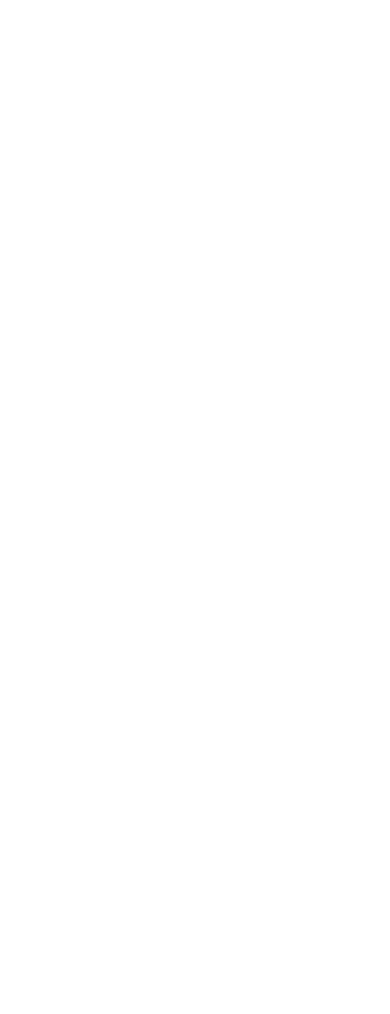
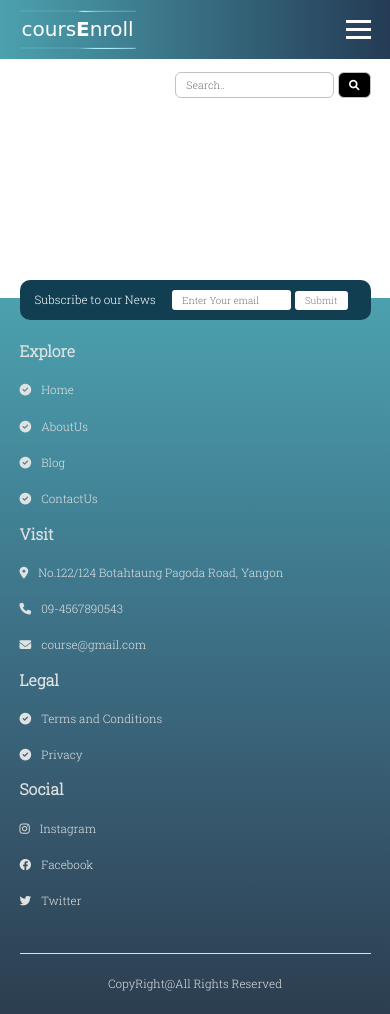
Before and after one commit to YoonThiriNaing/CourseEnrollment, a plain HTML site: page index.html in a window 390 px wide. Before the commit the page ends 844 px from the top, so only its background shows below. Drawn offline with Linux system fonts and the light colour scheme; a web font is replaced by a local one.

Commit message:
nav and footer completed(Responsive included)

```diff
--- a/css/common.css
+++ b/css/common.css
@@ -0,0 +1,25 @@
+html {
+    font-size: 93.8%;
+}
+
+body {
+    margin: 0 auto;
+    padding: 0 0;
+    font-family: 'Roboto Slab', serif;
+    font-weight: 400;
+    line-height: 1.75;
+}
+
+.container {
+    width: 1200px;
+    margin: 0 auto;
+}
+
+h1,
+h2,
+h3,
+h4,
+h5 {
+    font-family: 'Roboto Slab', serif;
+    font-weight: 400;
+}
--- a/css/footer.css
+++ b/css/footer.css
@@ -0,0 +1,182 @@
+.footer {
+    margin-top: 200px;
+    background-image: linear-gradient(to bottom, #4ca1af, #43879a, #3c6d83, #35556a, #2c3e50);
+}
+
+.footer-nav {
+    height: 100px;
+    background-color: #123e52;
+    border-radius: 10px;
+    position: relative;
+    top: -40px;
+    display: flex;
+}
+
+.footer-list {
+    width: 25%;
+}
+
+.footer-nav span {
+    font-size: 25px;
+    color: #fff;
+    padding: 25px 40px;
+}
+
+.search-input input[type=search] {
+    padding: 20px 20px;
+    height: 0;
+    margin-top: 29px;
+    width: 700px;
+    border-radius: 6px;
+    margin-left: 50px;
+    border: none;
+    font-family: 'Roboto Slab', serif;
+}
+
+.search-input input[type=submit] {
+    padding: 10px 10px;
+    border-radius: 6px;
+    border: none;
+    color: gray;
+    background-color: #fff;
+    font-family: 'Roboto Slab', serif;
+}
+
+.search-input input[type=submit]:hover {
+    background-color: #01121b;
+    color: #fff;
+    transition: 1s;
+}
+
+.footer-menu {
+    display: flex;
+    justify-content: space-between;
+    align-items: flex-start;
+}
+
+.footer-menu h1 {
+    font-size: 20px;
+    color: #e0e2e2;
+    font-weight: bold;
+    padding: 0 70px;
+}
+
+.footer-list li {
+    margin: 10px 0;
+    padding: 0 70px;
+}
+
+.footer-list a {
+    text-decoration: none;
+    color: #e0e2e2;
+}
+
+.footer-list a i {
+    color: #e0e2e2;
+}
+
+.footer-list a i::after {
+    content: "";
+    padding-left: 10px;
+}
+
+.footer-bottom {
+    margin-top: 40px;
+}
+
+.footer-bottom h4 {
+    text-align: center;
+    padding: 20px 0;
+    border-top: 1px solid #e0e2e2;
+    color: #e0e2e2;
+}
+
+/* Tablet Responsive-------------------------------------------------------------------------------- */
+@media(min-width:768px) and (max-width:1024px) {
+    .footer-nav {
+        height: 80px;
+    }
+
+    .footer-nav span {
+        font-size: 18px;
+        width: 40%;
+    }
+
+    .search-input {
+        width: 100%;
+    }
+
+    .search-input input[type=search] {
+        width: 80%;
+        margin-left: 0;
+        margin-top: 22px;
+    }
+
+    .footer-menu h1 {
+        padding: 0 35px;
+    }
+
+    .footer-menu li {
+        padding: 0 35px;
+    }
+
+}
+
+/* Mobile Responsive----------------------------------------------------------------- */
+@media only screen and (max-width:767px) {
+    .footer-nav {
+        height: 40px;
+        top: -18px;
+    }
+
+    .footer-nav span {
+        font-size: 3vw;
+        width: 62%;
+        padding: 10px 15px;
+    }
+
+    .search-input {
+        width: 100%;
+    }
+
+    .search-input input[type=search] {
+        width: 60%;
+        padding: 10px 10px;
+        font-size: 2.5vw;
+        border-radius: 3px;
+        margin-left: 0;
+        margin-top: 10px;
+    }
+
+    .search-input input[type=submit] {
+        padding: 3px 10px;
+        font-size: 2.5vw;
+        border-radius: 3px;
+    }
+
+    .footer-menu {
+        display: block;
+        width: 100%;
+    }
+
+    .footer-list {
+        width: 100%;
+    }
+
+    .footer-menu h1 {
+        font-size: 4vw;
+        padding: 0;
+    }
+
+    .footer-list li {
+        padding: 0;
+    }
+
+    .footer-list a {
+        font-size: 3vw;
+    }
+
+    .footer-bottom h4 {
+        font-size: 3vw;
+    }
+}
--- a/css/header.css
+++ b/css/header.css
@@ -0,0 +1,330 @@
+@property --angle {
+    syntax: '<angle>';
+    initial-value: 90deg;
+    inherits: true;
+}
+
+@property --gradX {
+    syntax: '<percentage>';
+    initial-value: 50%;
+    inherits: true;
+}
+
+@property --gradY {
+    syntax: '<percentage>';
+    initial-value: 0%;
+    inherits: true;
+}
+
+:root {
+    --d: 2500ms;
+    --angle: 90deg;
+    --gradX: 100%;
+    --gradY: 50%;
+    --c1: rgba(168, 239, 255, 1);
+    --c2: rgba(168, 239, 255, 0.1);
+}
+
+.wrapper {
+    min-width: min(40rem, 100%);
+}
+
+.box {
+    border: 2px solid;
+    border-image: conic-gradient(from var(--angle), var(--c2), var(--c1) 0.1turn, var(--c1) 0.15turn, var(--c2) 0.25turn) 30;
+    animation: borderRotate var(--d) linear infinite forwards;
+}
+
+.box:nth-child(2) {
+    border-image: radial-gradient(ellipse at var(--gradX) var(--gradY), var(--c1), var(--c1) 10%, var(--c2) 40%) 30;
+    animation: borderRadial var(--d) linear infinite forwards;
+}
+
+@keyframes borderRotate {
+    100% {
+        --angle: 420deg;
+    }
+}
+
+@keyframes borderRadial {
+    20% {
+        --gradX: 100%;
+        --gradY: 50%;
+    }
+
+    40% {
+        --gradX: 100%;
+        --gradY: 100%;
+    }
+
+    60% {
+        --gradX: 50%;
+        --gradY: 100%;
+    }
+
+    80% {
+        --gradX: 0%;
+        --gradY: 50%;
+    }
+
+    100% {
+        --gradX: 50%;
+        --gradY: 0%;
+    }
+}
+
+.nav-header {
+    background: rgb(55, 59, 68);
+    background: linear-gradient(90deg, rgba(55, 59, 68, 1) 0%, rgba(76, 161, 175, 1) 0%, rgba(36, 59, 85, 1) 100%);
+}
+
+.nav-bar {
+    width: 100%;
+    display: flex;
+    justify-content: space-between;
+    align-items: center;
+    padding: 20px 0;
+
+}
+
+.nav-logo a {
+    font-family: 'Macondo', cursive;
+    font-size: 30px;
+    text-decoration: none;
+    color: #fff;
+}
+
+.nav-logo strong {
+    font-size: 40px;
+}
+
+.nav-list {
+    display: flex;
+    justify-content: space-between;
+}
+
+.nav-list a {
+    text-decoration: none;
+    color: #fff;
+    margin: 0 20px;
+}
+
+.nav-list input[type=text] {
+    padding: 10px;
+    border: none;
+    float: left;
+    background: #f1f1f1;
+    border-radius: 6px;
+    background-color: #fff;
+    font-family: 'Roboto Slab', serif;
+}
+
+.nav-list button {
+    float: left;
+    padding: 11px;
+    background: #0c0c0c;
+    color: white;
+    border: 1px solid grey;
+    border-left: none;
+    cursor: pointer;
+    margin-left: 3px;
+    border-radius: 6px;
+}
+
+.nav-list button:hover {
+    background: #034478;
+    transition: 1s;
+    color: #fff;
+}
+
+.nav-list::after {
+    content: "";
+    clear: both;
+    display: table;
+}
+
+.nav-list .nav-item i::after {
+    content: "";
+    padding-left: 12px;
+}
+
+.nav-search-input {
+    display: none;
+}
+
+.nav-item:hover {
+    background-color: #034478;
+}
+
+.hamburger {
+    display: none;
+    cursor: pointer;
+}
+
+.bar {
+    width: 25px;
+    height: 3px;
+    margin: 5px auto;
+    -webkit-transition: all 0.3s ease-in-out;
+    transition: all 0.3 ease in out;
+    background-color: #ffffff;
+    display: block;
+}
+
+/* Tablet-Responsive--------------------------------------------------------------------------------- */
+@media(min-width:768px)and (max-width:1024px) {
+    .nav-header {
+        width: 100%;
+    }
+
+    .container {
+        width: 90%;
+    }
+
+    .nav-item-search {
+        display: none;
+    }
+
+    .nav-search-input {
+        display: block;
+        display: flex;
+        justify-content: flex-end;
+        margin: 15px 0;
+
+    }
+
+    .nav-search-input li {
+        list-style-type: none;
+    }
+
+    .nav-search-input li input[type=text],
+    .nav-search-input li button {
+        padding: 10px 10px;
+        border-radius: 10px;
+        background-color: #fff;
+        border: 1px solid #c6c0c0;
+        color: #000;
+        font-family: 'Roboto Slab', serif;
+
+    }
+
+    .nav-search-input li button {
+        background-color: #000;
+        color: #fff;
+    }
+
+    .nav-search-input li button:hover {
+        background-color: #034478;
+        color: #fff;
+        transition: 1s;
+    }
+}
+
+@media only screen and (max-width:767px) {
+    .container {
+        width: 90%;
+    }
+
+    .nav-bar {
+        padding: 10px 0;
+    }
+
+    .nav-logo a {
+        font-size: 20px;
+    }
+
+    .nav-logo strong {
+        font-size: 20px;
+    }
+
+    .nav {
+        position: fixed;
+        top: 0;
+        left: 0;
+        right: 0;
+        z-index: 9000;
+    }
+
+    .hamburger {
+        display: block;
+    }
+
+    .hamburger.active .bar:nth-child(2) {
+        opacity: 0;
+    }
+
+    .hamburger.active .bar:nth-child(1) {
+        transform: translateY(8px)rotate(45deg);
+    }
+
+    .hamburger.active .bar:nth-child(3) {
+        transform: translateY(-8px)rotate(-45deg);
+    }
+
+    .nav-bar .nav-list {
+        position: fixed;
+        top: -100%;
+        gap: 0;
+        flex-direction: column;
+        background-color: #123e52;
+        width: 100%;
+        transition: 0.3s;
+        opacity: 0.8;
+        margin-top: 60px;
+        left: 0;
+    }
+
+    .nav-list a {
+        font-size: 3vw;
+    }
+
+    .nav-item-search {
+        display: none;
+    }
+
+    .nav-item {
+        padding: 10px 0;
+        border-bottom: 1px solid #ffffff;
+
+    }
+
+    .nav-bar .nav-list.active {
+        left: 0;
+        top: 0;
+    }
+
+    .nav-search-input {
+        display: block;
+        display: flex;
+        justify-content: flex-end;
+        margin-top: 20%;
+    }
+
+    .nav-search-input li {
+        list-style-type: none;
+    }
+
+    .nav-search-input li input[type=text],
+    .nav-search-input li button {
+        padding: 5px 10px;
+        border-radius: 6px;
+        background-color: #fff;
+        border: 1px solid #c6c0c0;
+        color: #000;
+        font-family: 'Roboto Slab', serif;
+        font-size: 2.7vw;
+    }
+
+    .nav-search-input li button {
+        background-color: #000;
+        color: #fff;
+    }
+
+    .nav-search-input li button:hover {
+        background-color: #034478;
+        color: #fff;
+        transition: 1s;
+    }
+
+
+}
--- a/css/style.css
+++ b/css/style.css
@@ -5,3 +5,5 @@
 @import url(footer.css);
 @import url(content.css);
 @import url(../fontawesome/css/all.min.css);
+@import url('https://fonts.googleapis.com/css2?family=Macondo&display=swap');
+@import url('https://fonts.googleapis.com/css2?family=Roboto+Slab:wght@300&display=swap');
--- a/index.html
+++ b/index.html
@@ -0,0 +1,109 @@
+<!DOCTYPE html>
+<html lang="en">
+
+<head>
+    <meta charset="UTF-8">
+    <meta http-equiv="X-UA-Compatible" content="IE=edge">
+    <meta name="viewport" content="width=device-width, initial-scale=1.0">
+    <title>Course Enrollment</title>
+    <link rel="stylesheet" href="css/reset.css">
+    <link rel="stylesheet" href="css/style.css">
+</head>
+
+<body>
+    <section class="nav">
+        <div class="nav-header">
+            <div class="container">
+                <div class="nav-bar">
+                    <div class="nav-logo">
+                        <div class="box">
+                            <a href="">cours<strong>E</strong>nroll</a>
+                        </div>
+                    </div>
+                    <div class="nav-menu">
+                        <ul class="nav-list">
+                            <li class="nav-item-search">
+                                <input type="text" placeholder="Search.." name="search2">
+                                <button type="submit"><i class="fa fa-search"></i></button>
+                            </li>
+                            <li class="nav-item">
+                                <a href="#" class="nav-a"><i class="fa-solid fa-globe"></i>MY</a>
+                            </li>
+                            <li class="nav-item">
+                                <a href="#" class="nav-a">Blog</a>
+                            </li>
+                            <li class="nav-item">
+                                <a href="#" class="nav-a">Contact-Us</a>
+                            </li>
+                            <li class="nav-item">
+                                <a href="#" class="nav-a"><i class="fa-solid fa-user"></i>My Account</a>
+                            </li>
+                        </ul>
+                        <div class="hamburger">
+                            <span class="bar"></span>
+                            <span class="bar"></span>
+                            <span class="bar"></span>
+
+                        </div>
+                    </div>
+                </div>
+            </div>
+        </div>
+    </section>
+    <section class="breadcrumbs clearfix">
+        <div class="container">
+            <div class="nav-search-input">
+                <li class="nav-item-searchs">
+                    <input type="text" placeholder="Search.." name="search2">
+                    <button type="submit"><i class="fa fa-search"></i></button>
+                </li>
+            </div>
+        </div>
+    </section>
+    <section class="footer">
+        <div class="container">
+            <div class="footer-nav">
+                <span>Subscribe to our News</span>
+                <div class="search-input">
+                    <input type="search" placeholder="Enter Your email">
+                    <input type="submit" placeholder="Submit">
+                </div>
+            </div>
+            <div class="footer-menu">
+                <ul class="footer-list">
+                    <h1>Explore</h1>
+                    <li><a href=""><i class="fa-solid fa-circle-check"></i>Home</a></li>
+                    <li><a href=""><i class="fa-solid fa-circle-check"></i>AboutUs</a></li>
+                    <li><a href=""><i class="fa-solid fa-circle-check"></i>Blog</a></li>
+                    <li><a href=""><i class="fa-solid fa-circle-check"></i>ContactUs</a></li>
+                </ul>
+                <ul class="footer-list">
+                    <h1>Visit</h1>
+                    <li><a href=""><i class="fa-solid fa-location-dot"></i>No.122/124 Botahtaung Pagoda Road, Yangon</a>
+                    </li>
+                    <li><a href=""><i class="fa-solid fa-phone"></i>09-4567890543</a></li>
+                    <li><a href=""><i class="fa-solid fa-envelope"></i>course@gmail.com</a></li>
+                </ul>
+                <ul class="footer-list">
+                    <h1>Legal</h1>
+                    <li><a href=""><i class="fa-solid fa-circle-check"></i>Terms and Conditions</a></li>
+                    <li><a href=""><i class="fa-solid fa-circle-check"></i>Privacy</a></li>
+                </ul>
+                <ul class="footer-list">
+                    <h1>Social</h1>
+                    <li><a href=""><i class="fa-brands fa-instagram"></i>Instagram</a></li>
+                    <li><a href=""><i class="fa-brands fa-facebook"></i>Facebook</a></li>
+                    <li><a href=""><i class="fa-brands fa-twitter"></i>Twitter</a></li>
+                </ul>
+
+            </div>
+            <div class="footer-bottom">
+                <h4>CopyRight@All Rights Reserved</h4>
+            </div>
+        </div>
+    </section>
+    <script src="js/jquery.min.js"></script>
+    <script src="js/custom.js"></script>
+</body>
+
+</html>
--- a/js/custom.js
+++ b/js/custom.js
@@ -4,8 +4,3 @@ hamburger.addEventListener("click",()=>{
     hamburger.classList.toggle("active");
     navMenu.classList.toggle("active");
 })
-
-// $('.dropdown ul li').hide();
-$('.nav-b').click(function() {
-    $('.dropdown ul li').toggle(200);
-});
```
